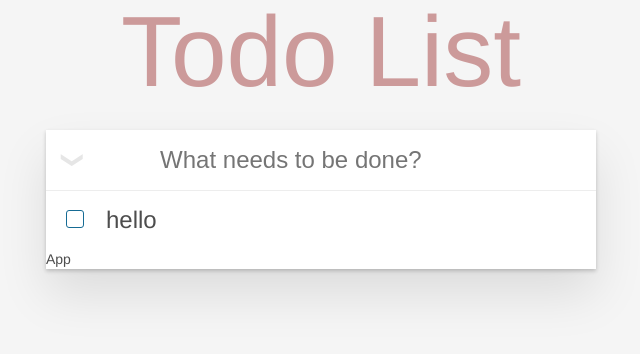
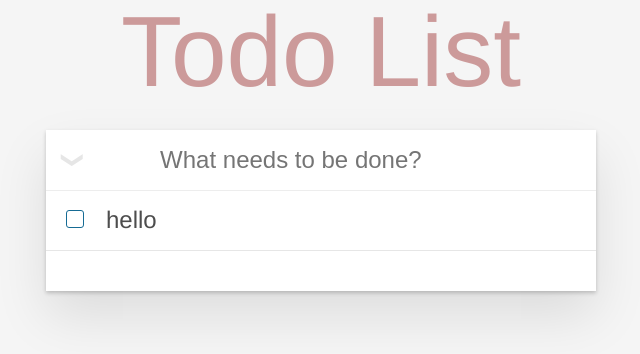
Before and after one commit to proehavshiy/ITScool-todo, a React (Create React App) app: page / in a window 1280 px wide. Shown: the top 354 px of the page, without its empty margins (319-959 px from the left). Built offline with nearby package versions, Linux system fonts and the light colour scheme.

Commit message:
feat Footer component

```diff
--- a/src/components/App/App.tsx
+++ b/src/components/App/App.tsx
@@ -1,6 +1,7 @@
 import React, { FC } from 'react';
 import { ITodo } from '../../types';
 import Button from '../Button/Button';
+import Footer from '../Footer/Footer';
 import Header from '../Header/Header';
 import TodoListView from '../TodoListView/TodoListView';
 import './App.css';
@@ -19,11 +20,10 @@ const App: FC = () => {
   return (
     <div className='app'>
       <Header />
-      {/* <Button text='click' /> */}
       <main>
         <TodoListView todoItems={todos} />
       </main>
-      App
+      <Footer />
     </div>
   )
 }
--- /dev/null
+++ b/src/components/Footer/Footer.css
@@ -0,0 +1,9 @@
+.footer {
+  display: flex;
+  justify-content: space-between;
+  align-items: center;
+  color: #777;
+  padding: 10px 15px;
+  height: 20px;
+  border-top: 1px solid #e6e6e6;
+}
--- /dev/null
+++ b/src/components/Footer/Footer.tsx
@@ -0,0 +1,13 @@
+import React, { FC } from 'react';
+import './Footer.css';
+
+const Footer: FC = () => {
+  return (
+    <footer className={'footer'}>
+      {/* <Counter />
+      <Filters /> */}
+    </footer>
+  )
+}
+
+export default Footer;
```
